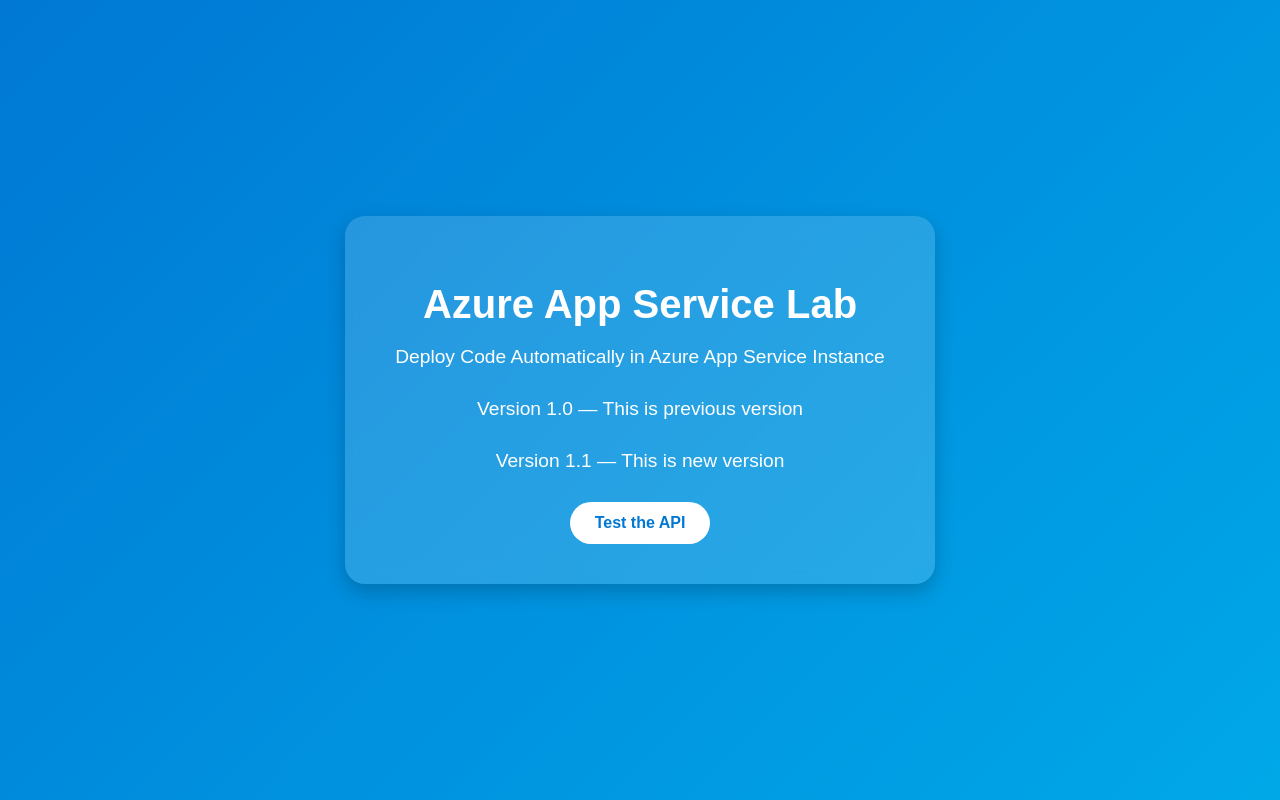
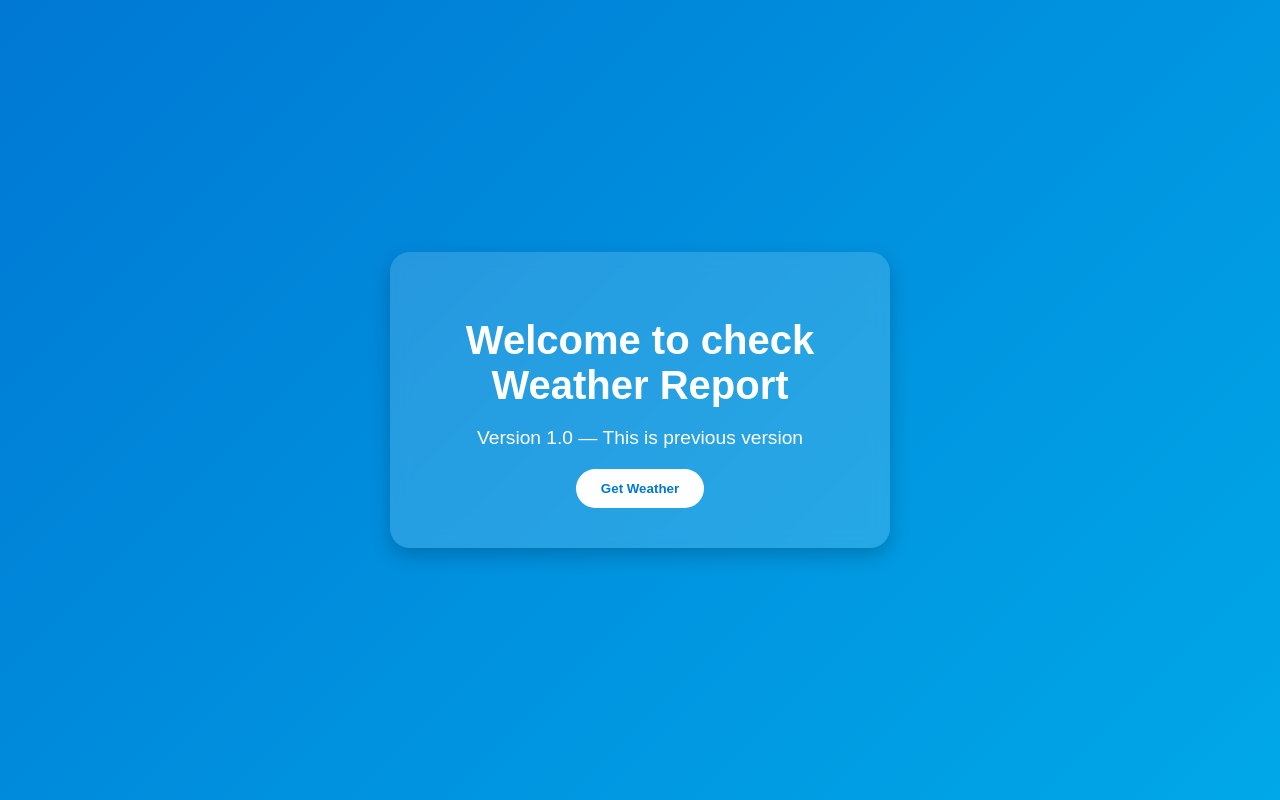
Before and after one commit to alakeshthakuria/flask-app-service-lab, a Flask app: page / in a window 1280 px wide. Run offline with Flask 3, Linux system fonts and the light colour scheme.

Commit message:
weather report V-1.0

```diff
--- a/app.py
+++ b/app.py
@@ -1,4 +1,5 @@
 from flask import Flask, render_template, jsonify
+import requests
 
 app = Flask(__name__)
 
@@ -8,7 +9,19 @@
 
 @app.route("/api")
 def api():
-    return jsonify({"message": "API is working!"})
+    try:
+        # Free public weather API (no API key required)
+        url = "https://wttr.in/?format=j1"
+        response = requests.get(url)
+
+        if response.status_code == 200:
+            return jsonify(response.json())
+        else:
+            return jsonify({"error": "Failed to fetch weather data"}), 500
+
+    except Exception as e:
+        return jsonify({"error": str(e)}), 500
+
 
 if __name__ == "__main__":
     app.run(host="0.0.0.0", port=5000)
--- a/requirements.txt
+++ b/requirements.txt
@@ -1,10 +1,15 @@
 blinker==1.9.0
+certifi==2025.11.12
+charset-normalizer==3.4.4
 click==8.3.1
 colorama==0.4.6
 Flask==3.1.2
 gunicorn==23.0.0
+idna==3.11
 itsdangerous==2.2.0
 Jinja2==3.1.6
 MarkupSafe==3.0.3
 packaging==25.0
+requests==2.32.5
+urllib3==2.5.0
 Werkzeug==3.1.3
--- a/templates/index.html
+++ b/templates/index.html
@@ -3,7 +3,7 @@
 <head>
     <meta charset="UTF-8">
     <meta name="viewport" content="width=device-width, initial-scale=1.0">
-    <title>Azure App Service Flask Lab</title>
+    <title>Weather Report</title>
     <style>
         body {
             font-family: Arial, sans-serif;
@@ -23,6 +23,7 @@
             border-radius: 20px;
             box-shadow: 0 8px 20px rgba(0, 0, 0, 0.2);
             backdrop-filter: blur(8px);
+            width: 400px;
         }
         h1 {
             margin-bottom: 10px;
@@ -30,32 +31,77 @@
         }
         p {
             font-size: 1.2rem;
-            margin-bottom: 30px;
+            margin-bottom: 20px;
         }
-        a.button {
-            display: inline-block;
+        button {
             padding: 12px 25px;
             background-color: #fff;
             color: #0078D4;
             border-radius: 30px;
             font-weight: bold;
-            text-decoration: none;
+            border: none;
+            cursor: pointer;
             transition: 0.3s;
         }
-        a.button:hover {
+        button:hover {
             background-color: #e6e6e6;
+        }
+
+        /* Weather Box */
+        #weather-box {
+            margin-top: 25px;
+            background: rgba(255, 255, 255, 0.2);
+            padding: 20px;
+            border-radius: 15px;
+            text-align: left;
+            display: none;
+        }
+        #weather-box h3 {
+            margin-top: 0;
+            color: #fff;
+        }
+        #weather-box p {
+            margin: 8px 0;
+            font-size: 1rem;
         }
     </style>
 </head>
 <body>
 
     <div class="container">
-        <h1>Azure App Service Lab</h1>
-        <p>Deploy Code Automatically in Azure App Service Instance</p>
+        <h1>Welcome to check Weather Report</h1>
         <p>Version 1.0 — This is previous version</p>
-        <p>Version 1.1 — This is new version</p>
-        <a class="button" href="/api">Test the API</a>
+
+
+        <button onclick="getWeather()">Get Weather</button>
+
+        <div id="weather-box">
+            <h3>Weather Report</h3>
+            <p><strong>Temperature:</strong> <span id="temp"></span></p>
+            <p><strong>Condition:</strong> <span id="weather"></span></p>
+            <p><strong>Humidity:</strong> <span id="humidity"></span></p>
+        </div>
     </div>
+
+    <script>
+        function getWeather() {
+            fetch('/api')
+                .then(response => response.json())
+                .then(data => {
+                    let current = data.current_condition[0];
+
+                    document.getElementById("temp").innerText = current.temp_C + " °C";
+                    document.getElementById("weather").innerText = current.weatherDesc[0].value;
+                    document.getElementById("humidity").innerText = current.humidity + " %";
+
+                    document.getElementById("weather-box").style.display = "block";
+                })
+                .catch(err => {
+                    console.error(err);
+                    alert("Failed to fetch weather data.");
+                });
+        }
+    </script>
 
 </body>
 </html>
```
